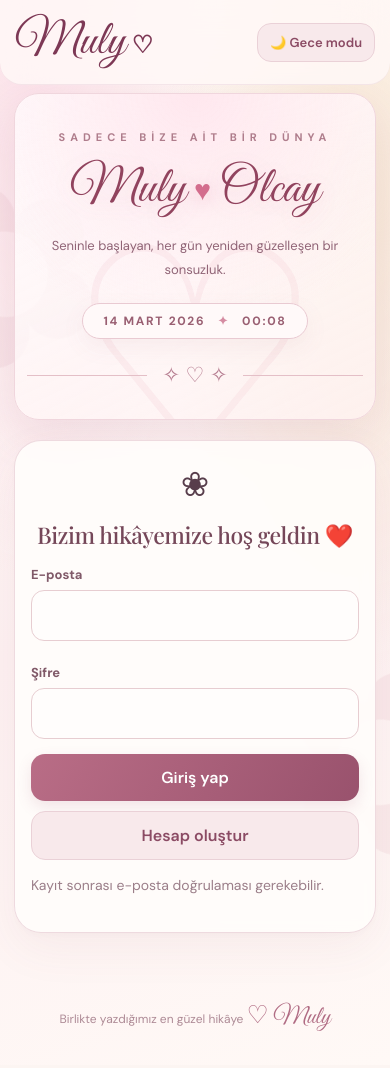
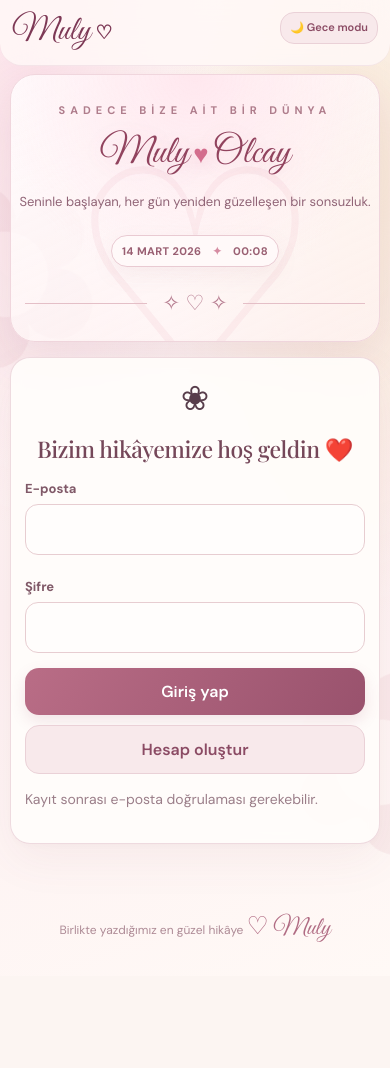
Before and after one commit to lastshadow1907-creator/muly, a plain HTML site: page index.html in a window 390 px wide. After the commit the page ends 1031 px from the top, so only its background shows below. Drawn offline with nearby package versions, Linux system fonts and the light colour scheme.

Commit message:
index.html

```diff
--- a/index.html
+++ b/index.html
@@ -51,6 +51,42 @@ body.night .love-hero{background:radial-gradient(circle at 50% 0%,#5a3754 0,tran
 body.night .love-names{color:#ffd4e3}body.night .love-heart{color:#ff9fbd}body.night .love-quote{color:#e4c1d0!important}body.night .love-hero .date-ribbon{background:#3b2b44;border-color:#78546d}
 @media(max-width:600px){.love-hero{padding:36px 12px 30px;border-radius:25px}.love-name{font-size:clamp(50px,13vw,75px)}.love-names{gap:9px}}
 @media(prefers-reduced-motion:reduce){.love-heart{animation:none}}
+
+/* Muly mobile overflow fix — layout only */
+html,body{width:100%;max-width:100%;overflow-x:clip}
+header,main,#app,.card,.tab,.mini,.note,.item{min-width:0;max-width:100%}
+header{width:100%;box-sizing:border-box}
+.header-actions{min-width:0;flex-wrap:wrap;justify-content:flex-end}
+.header-actions button{white-space:normal;overflow-wrap:anywhere}
+.row,.tabs,.feature-nav,.timer,.live-timer,.feature-grid,.photo-grid,.summary-grid{min-width:0;max-width:100%}
+.row>*{min-width:0}
+.card input,.card textarea,.card select,.card button{max-width:100%}
+.card,.note,.item,.intro,.muted{overflow-wrap:anywhere;word-break:normal}
+img,video,iframe{max-width:100%;height:auto}
+.love-names{min-width:0;max-width:100%;gap:clamp(5px,1.8vw,14px)}
+.love-name{min-width:0;max-width:100%;overflow-wrap:anywhere}
+.love-hero{max-width:100%;box-sizing:border-box}
+@media(max-width:600px){
+ header{position:relative;align-items:flex-start;gap:7px;padding:12px 12px}
+ header h1{flex:0 0 auto;font-size:19px;line-height:1.2}
+ header h1 span{font-size:34px}
+ .header-actions{flex:1 1 0;gap:5px}
+ .header-actions button{font-size:11px!important;padding:8px 9px!important;line-height:1.25;flex:0 1 auto}
+ main{width:100%;padding:0 10px;margin-bottom:55px}
+ .card{padding:18px 14px;border-radius:20px}
+ .love-hero{padding:28px 8px 24px;margin:8px 0 15px}
+ .love-name{font-size:clamp(36px,10vw,58px);line-height:1.18}
+ .love-heart{font-size:clamp(19px,6vw,30px)}
+ .love-names{flex-wrap:nowrap;gap:5px}
+ .love-hero .date-ribbon{letter-spacing:.4px;font-size:11px;padding:8px 10px}
+ .live-timer{grid-template-columns:repeat(2,minmax(0,1fr));gap:8px}
+ .live-timer strong{font-size:clamp(22px,7vw,32px)}
+ .feature-nav{grid-template-columns:repeat(2,minmax(0,1fr));gap:7px}
+ .feature-nav button{min-width:0;overflow-wrap:anywhere;font-size:12px}
+ .photo-grid,.feature-grid,.summary-grid{grid-template-columns:repeat(2,minmax(0,1fr))}
+ .row>*{flex-basis:100%}
+}
+@media(max-width:360px){.love-name{font-size:34px}.love-heart{font-size:19px}.photo-grid,.feature-grid{grid-template-columns:1fr}.header-actions button{font-size:10px!important;padding:7px!important}}
 </style>
 <link rel="manifest" href="/manifest.webmanifest">
 <link rel="icon" type="image/png" sizes="192x192" href="/icon-192.png">
```
